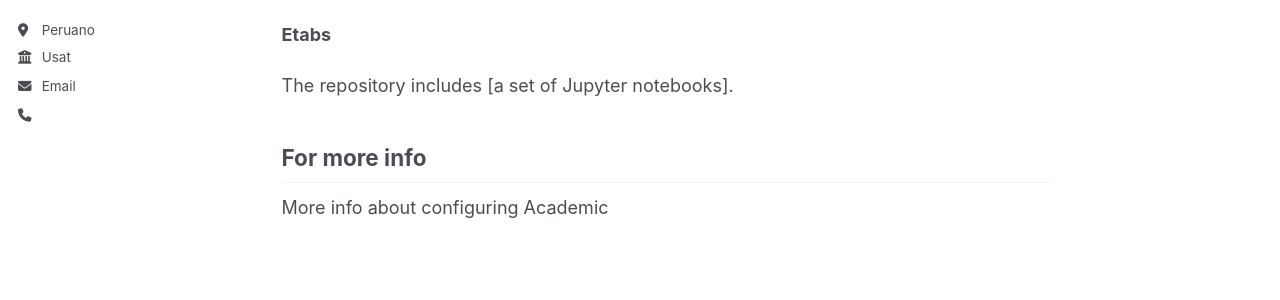
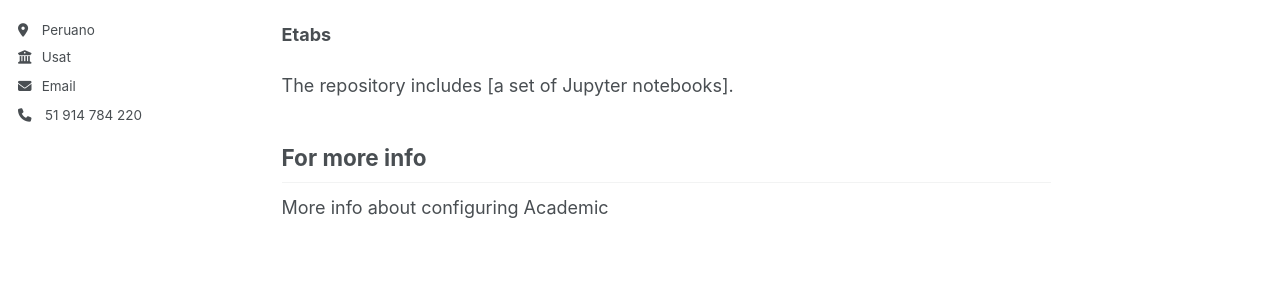
Before and after one commit to IngenieroBill/Cv, a Jekyll site: the page built from _pages/about.md, in a window 1280 px wide. Shown: the part 470-770 px from the top of the page. Built offline with Jekyll 4.4.1, drawn with Linux system fonts in a browser that asks for light colours.

Commit message:
Actualización de configuración

```diff
--- a/_config.yml
+++ b/_config.yml
@@ -30,6 +30,7 @@ author:
   employer         : "Usat"
   uri              : # URL
   email            : "rpbilledson@gmail.com"
+  phone            :  "51 914 784 220"
   whatsapp         : "51914784220"
   # Academic websites
   arxiv            : # URL - Update with the correct link to your profile
```
